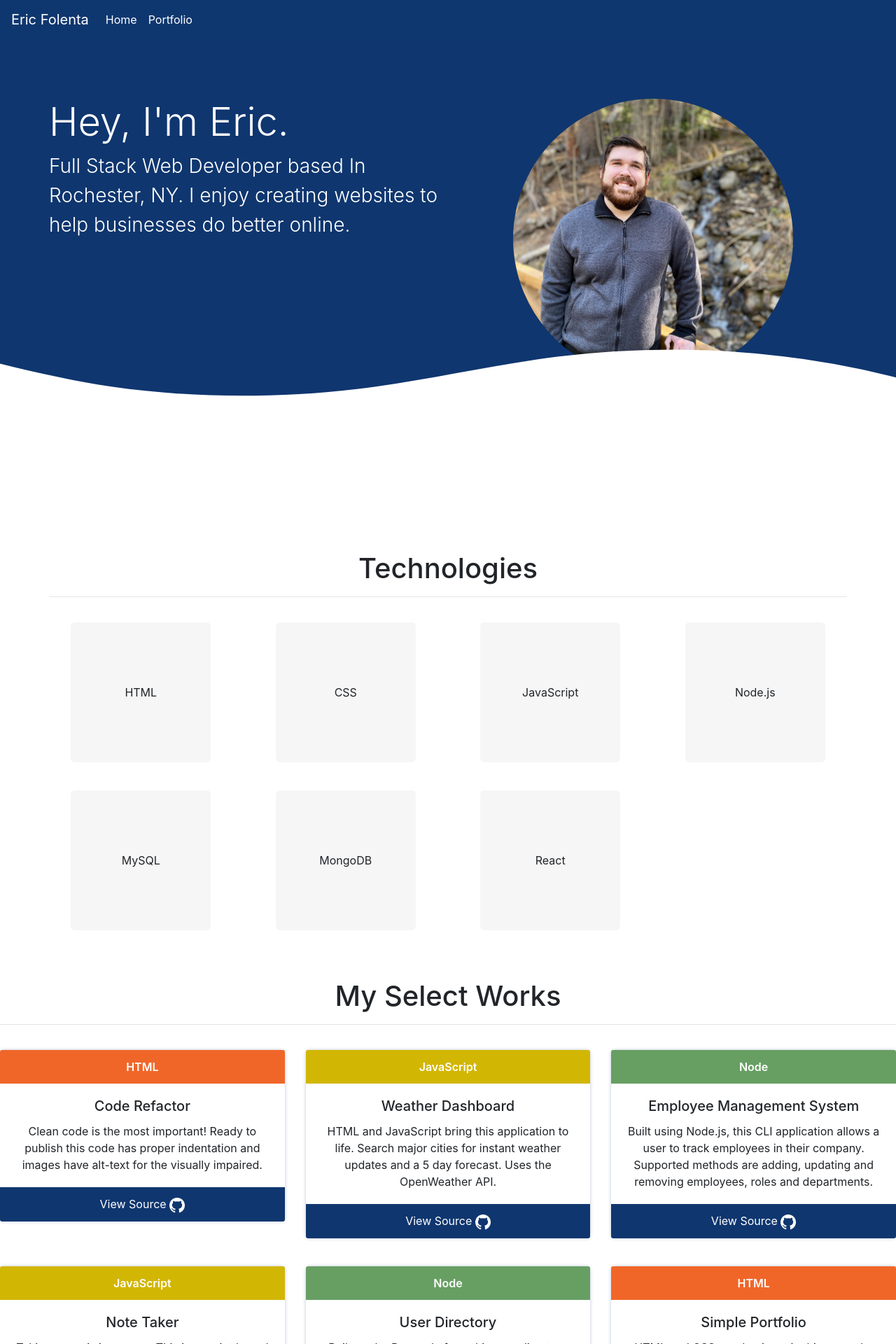
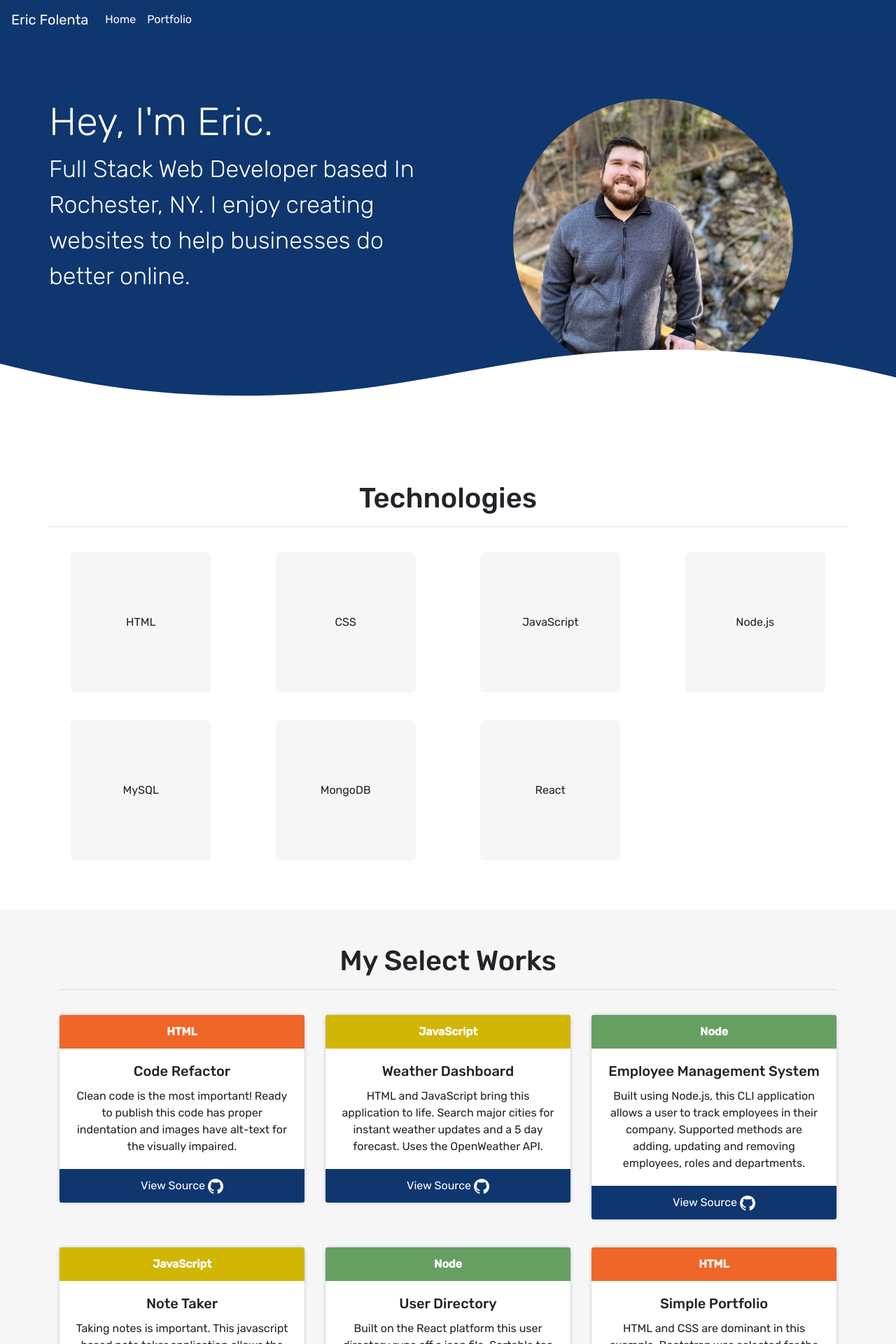
Before and after one commit to efolenta/20-react-portfolio, a React (Create React App) app: page / in a window 1280 px wide. Shown: the top 1920 px of the page at 70% size. Built offline with nearby package versions, Linux system fonts and the light colour scheme.

Commit message:
Update index.css
Added new font
Updated css properties
Added comments

```diff
--- a/src/index.css
+++ b/src/index.css
@@ -1,8 +1,11 @@
+/* Load Google Fonts */
+@import url('https://fonts.googleapis.com/css2?family=Rubik:ital,wght@0,300;0,400;0,500;1,300;1,400;1,500&display=swap');
+
+
+/* Primary HTML Overrides */
 body {
   margin: 0;
-  font-family: -apple-system, BlinkMacSystemFont, 'Segoe UI', 'Roboto', 'Oxygen',
-    'Ubuntu', 'Cantarell', 'Fira Sans', 'Droid Sans', 'Helvetica Neue',
-    sans-serif;
+  font-family: 'Rubik', sans-serif;
   -webkit-font-smoothing: antialiased;
   -moz-osx-font-smoothing: grayscale;
   background-color: #ffffff;
@@ -11,11 +14,18 @@ code {
   font-family: source-code-pro, Menlo, Monaco, Consolas, 'Courier New',
     monospace;
 }
+/* Bootstrap Overrides */
+.display-3 {
+  font-weight: 400;
+}
 .bg-dark {
   background-color: #0f376f!important;
 }
 .navbar-dark .navbar-nav .nav-link {
   color: #ffffff;
+}
+.container, .container-fluid {
+  padding: 50px 0;
 }
 .jumbotron-fluid {
   min-height: 450px;
@@ -34,15 +44,15 @@ code {
   padding-top: 60px;
 }
 .lead {
-  font-size: 28px;
-  line-height: 42px;
+  font-size: 34px;
+  line-height: 51px;
 }
 #projects-container {
-  padding: 0px 0px 100px 0px;
-  margin-top: -50px;
+  background-color: #f6f6f6;
 }
-.container {
-  padding: 100px 0px;
+#projects-container .row {
+  max-width: 1140px;
+  margin: auto;
 }
 .card, .card-header, .card-footer {
   border: none;
@@ -120,7 +130,9 @@ li.nav-item {
     bottom: -25px;
   }
 }
-
+#technologies {
+  padding-top: 0px;
+}
 #technologies .card {
   min-height: 200px;
   width: 100%;
```
